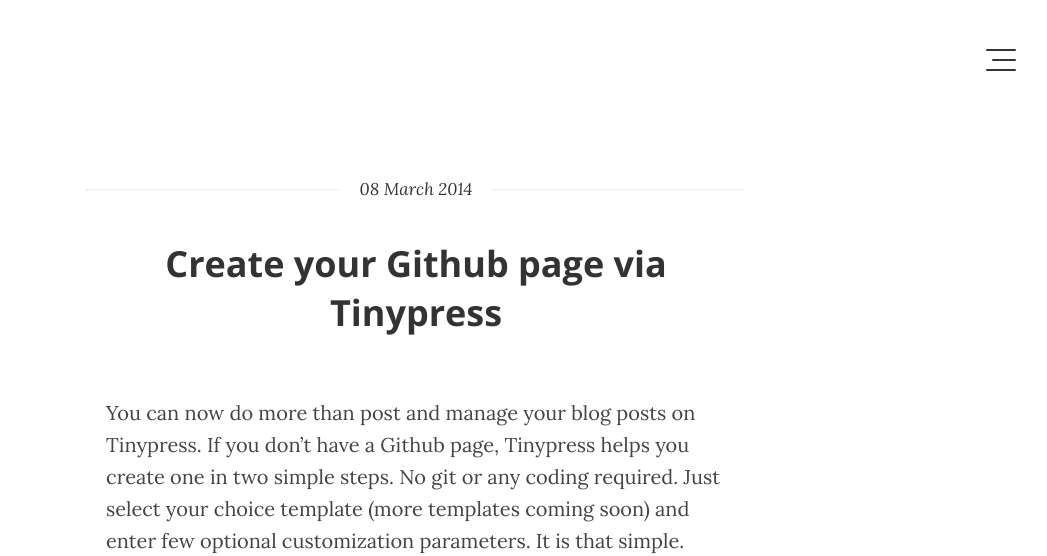
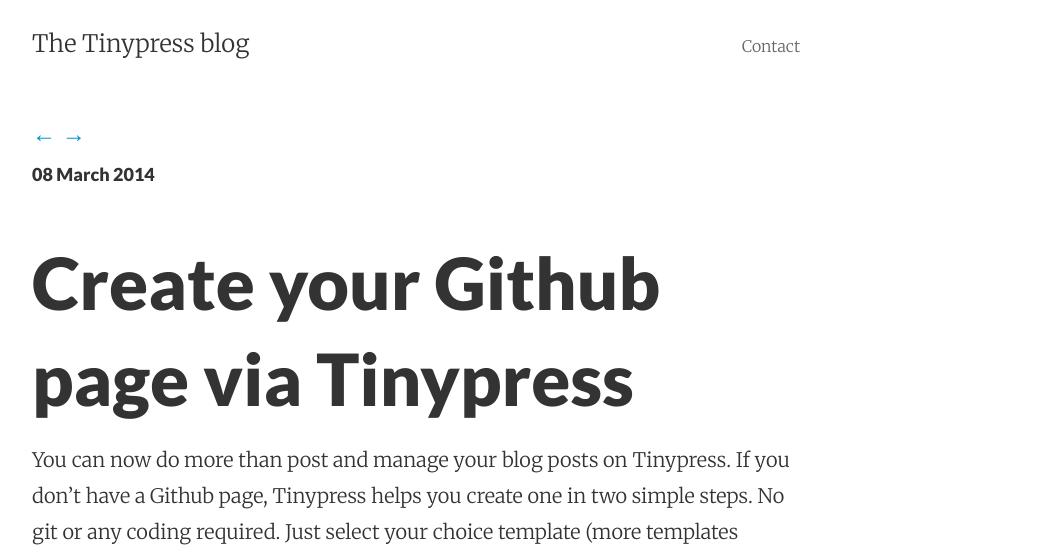
Before and after one commit to rodoviario/tinypressco.github.io, a Jekyll site: the page built from _posts/2014-03-08-create-your-github-page-via-tinypress.markdown, in a window 1280 px wide, cut to the strip 0-556 px from the top of the page. Shown: the whole strip, without its empty margins (224-1271 px from the left). Built offline with Jekyll 4.4.1, drawn with Linux system fonts in a browser that asks for light colours; some of the changed text lies outside the part shown.

Commit message:
Theme change via tinypress.co

```diff
--- a/_layouts/default.html
+++ b/_layouts/default.html
@@ -1,66 +1,17 @@
 <!DOCTYPE html>
-<!--[if lt IE 7]>      <html class="no-js lt-ie9 lt-ie8 lt-ie7"> <![endif]-->
-<!--[if IE 7]>         <html class="no-js lt-ie9 lt-ie8"> <![endif]-->
-<!--[if IE 8]>         <html class="no-js lt-ie9"> <![endif]-->
-<!--[if gt IE 8]><!--> <html class="no-js"> <!--<![endif]-->
-  <head>
-      <title>{{ site.name }}</title>
-      <meta charset="utf-8">
-      <meta http-equiv="X-UA-Compatible" content="IE=edge,chrome=1">
-      <meta http-equiv="content-language" content="en-gb" />
-      <meta name="description" content="{{ site.description | strip_html }}">
-      <meta name="viewport" content="width=device-width, initial-scale=1, maximum-scale=1">
-      <link href="http://fonts.googleapis.com/css?family=Open+Sans:400italic,400,300,700|Lora:400,700,400italic" rel="stylesheet" type="text/css">
-      <link rel="stylesheet" type="text/css" href="{{ site.baseurl }}/css/main.css" />
-      <link rel="stylesheet" type="text/css" href="{{ site.baseurl }}/css/syntax.css" />
-      <link href="atom.xml" type="application/atom+xml" rel="alternate" title="Site ATOM Feed">
-  </head>
+<html>
+{% include head.html %}
+<body>
+  <div class="site-wrap">
+    {% include header.html %}
 
-  <body>
-    <!--[if lt IE 7]>
-        <p class="chromeframe">You are using an <strong>outdated</strong> browser. Please <a href="http://browsehappy.com/">upgrade your browser</a> or <a href="http://www.google.com/chromeframe/?redirect=true">activate Google Chrome Frame</a> to improve your experience.</p>
-    <![endif]-->
-
-    <div id="off-canvas">
-      {{% if site.avatar %}}
-      <div id="avatar">
-        <img src="{{ site.avatar }}" alt="Profile Picture" title="wow, very face, such photograph, wow">
-      </div>
-      {{% endif %}}
-      <div id="bio">
-          <h1>Hi, I am {{ site.author }}.</h1>
-          <p>{{ site.description }}</p>
+    <div class="post p2 p-responsive wrap" role="main">
+      <div class="measure">
+        {{ content }}
       </div>
     </div>
+  </div>
 
-    <header>
-      <div class="h-wrap">
-        <h1 class="title"><a href="{{ site.baseurl }}" title="Back to Homepage">{{ site.name }}</a></h1>
-        <a class="menu-icon" title="Open Bio"><span class="lines"></span></a>
-      </div>
-    </header>
-
-    <main>
-      {{ content }}
-    </main>
-
-    <footer>
-      <small>Powered by Jekyll via <a href="https://tinypress.co/">Tinypress</a> - Theme: <a href="https://github.com/tinypressco/hikari-for-Jekyll">hikari</a> - &copy; {{ site.author }}</small>
-    </footer>
-
-    <script src="{{ site.baseurl }}/js/main.js"></script>
-    {% comment %} Google Analytics {% endcomment %}
-    {% if site.ga_tracking_id and site.ga_domain %}
-      <script>
-        (function(i,s,o,g,r,a,m){i['GoogleAnalyticsObject']=r;i[r]=i[r]||function(){
-        (i[r].q=i[r].q||[]).push(arguments)},i[r].l=1*new Date();a=s.createElement(o),
-        m=s.getElementsByTagName(o)[0];a.async=1;a.src=g;m.parentNode.insertBefore(a,m)
-        })(window,document,'script','//www.google-analytics.com/analytics.js','ga');
-
-        ga('create', '{{ site.ga_tracking_id }}', '{{ site.ga_domain }}');
-        ga('send', 'pageview');
-      </script>
-    {% endif %}
-
-  </body>
+  {% include footer.html %}
+</body>
 </html>
```
